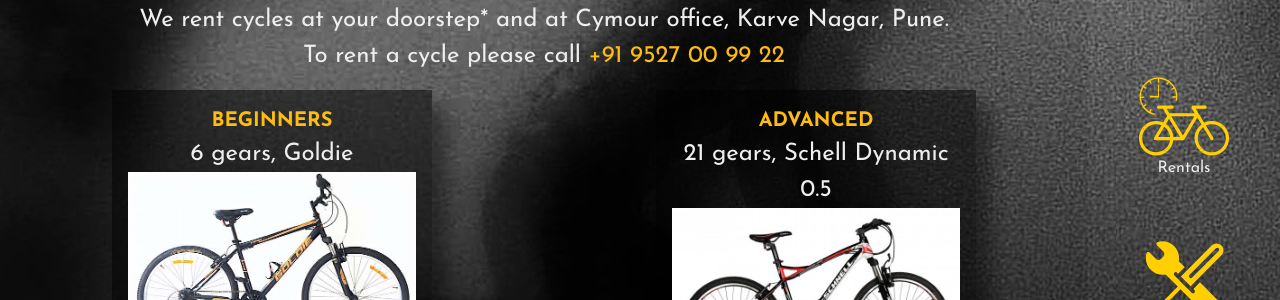
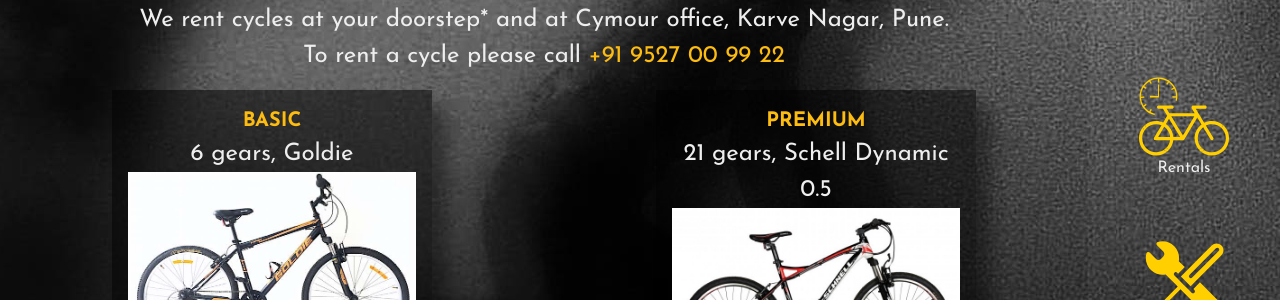
Before and after one commit to guttikar/cymour15, a Jekyll site: the page built from rentals.html, in a window 1280 px wide and 986 px high. Shown: the part 130-430 px from the top of the window. Built offline with Jekyll 4.4.1, drawn with Linux system fonts in a browser that asks for light colours; nearby versions of some CDN libraries.

Commit message:
changed headings

```diff
--- a/rentals.html
+++ b/rentals.html
@@ -11,7 +11,7 @@
 	To rent a cycle please call <a href="tel: {{site.phone}}">{{site.phone}}</a></p>
 	<div class="bicycleTypes">
 		<div class="type">
-			<h2>Beginners</h2>
+			<h2>Basic</h2>
 			<p>6 gears, Goldie</p>
 			<a href="{{site.baseurl}}/img/rentals/6gear_goldie.jpg" target="_blank"><img src="{{site.baseurl}}/img/rentals/6gear_goldie.jpg" alt=""></a>
 			<h2>Charges</h2>
@@ -20,7 +20,7 @@
 			<p>Monthly: Rs. 1600/-</p>
 		</div>
 		<div class="type">
-			<h2>Advanced</h2>
+			<h2>Premium</h2>
 			<p>21 gears, Schell Dynamic 0.5</p>
 			<a href="{{site.baseurl}}/img/rentals/21gear_dynamic.jpg" target="_blank"><img src="{{site.baseurl}}/img/rentals/21gear_dynamic.jpg" alt=""></a>
 			<h2>Charges</h2>
```
